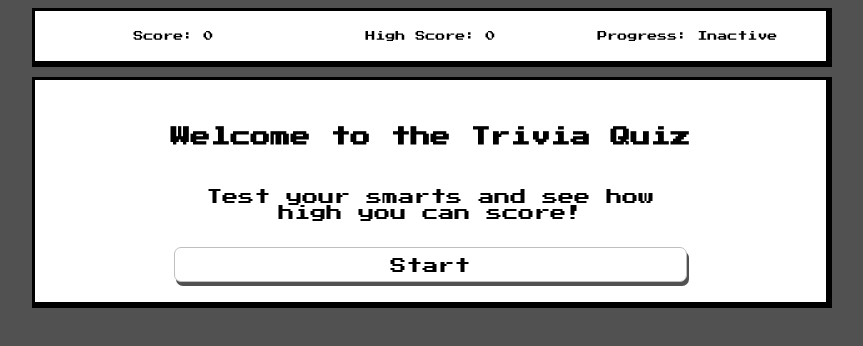
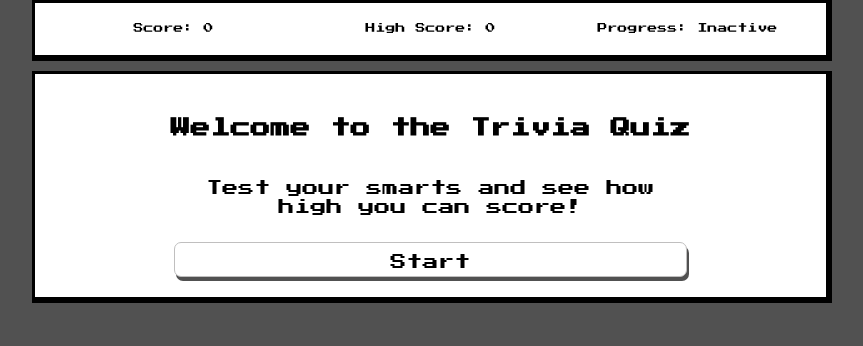
Before and after one commit to thinkful-ei-cheetah/quiz-app-cristian-levi, a plain HTML site: page index.html in a window 1280 px wide. Shown: the whole page, without its empty margins (208-1071 px from the left). Drawn offline with nearby package versions, Linux system fonts and the light colour scheme.

Commit message:
normalize css reset

```diff
--- a/index.html
+++ b/index.html
@@ -6,6 +6,7 @@
   <meta http-equiv="X-UA-Compatible" content="ie=edge">
   <title>Quiz App</title>
   <link href="https://fonts.googleapis.com/css?family=Press+Start+2P|Roboto:700" rel="stylesheet">
+  <link rel="stylesheet" href="https://cdnjs.cloudflare.com/ajax/libs/normalize/4.2.0/normalize.min.css">
   <link rel="stylesheet" href="styles/grid.css">
   <link rel="stylesheet" href="styles/index.css">
 </head>
```
